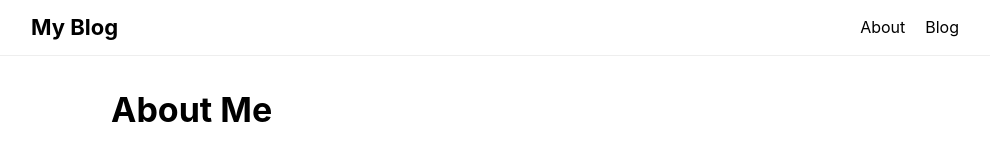
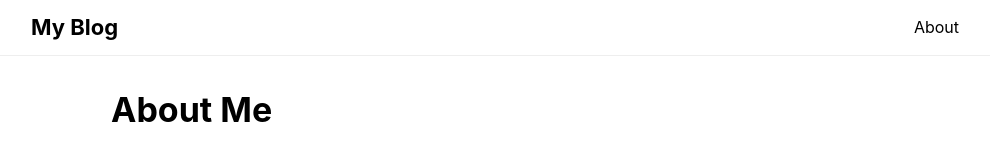
Before and after one commit to jackthehuman123/personal-blog, a Next.js app in the folder frontend/: page /about in a window 1280 px wide. Shown: the top 151 px of the page, without its empty margins (145-1135 px from the left). Built offline with nearby package versions, Linux system fonts and the light colour scheme; no server answers.

Commit message:
remove blog link in the navbar

```diff
--- a/frontend/components/Navbar.tsx
+++ b/frontend/components/Navbar.tsx
@@ -50,12 +50,6 @@ export default function Navbar() {
             >
               About
             </Link>
-            <Link
-              href="/blogs"
-              style={{ textDecoration: "none", color: "black" }}
-            >
-              Blog
-            </Link>
           </Group>
         </Group>
       </Container>
```
